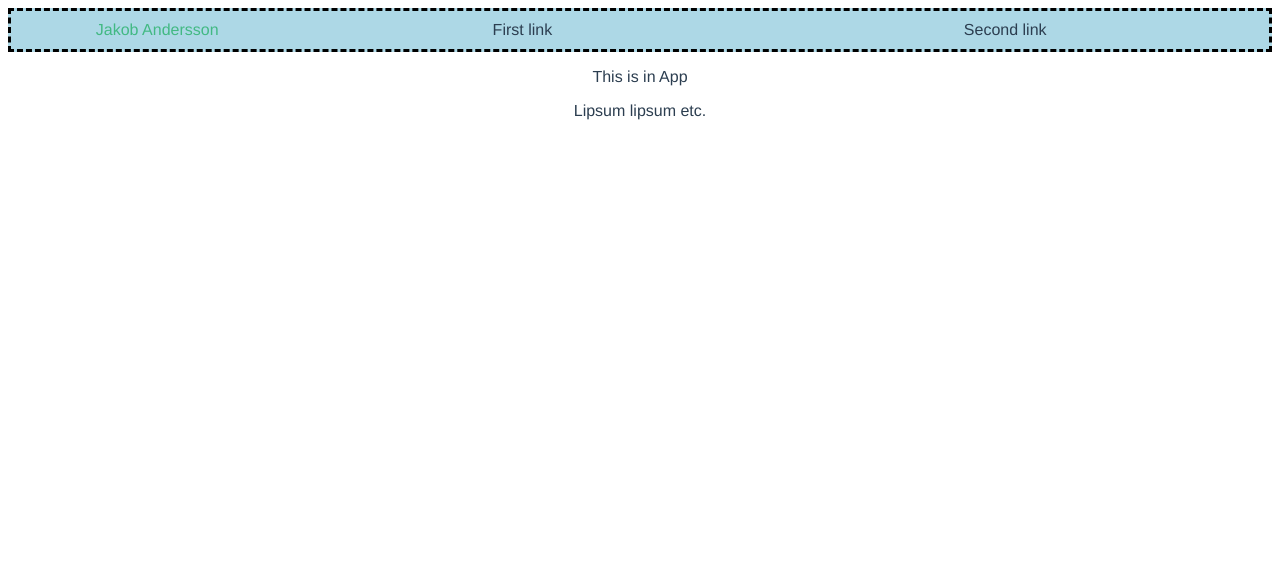
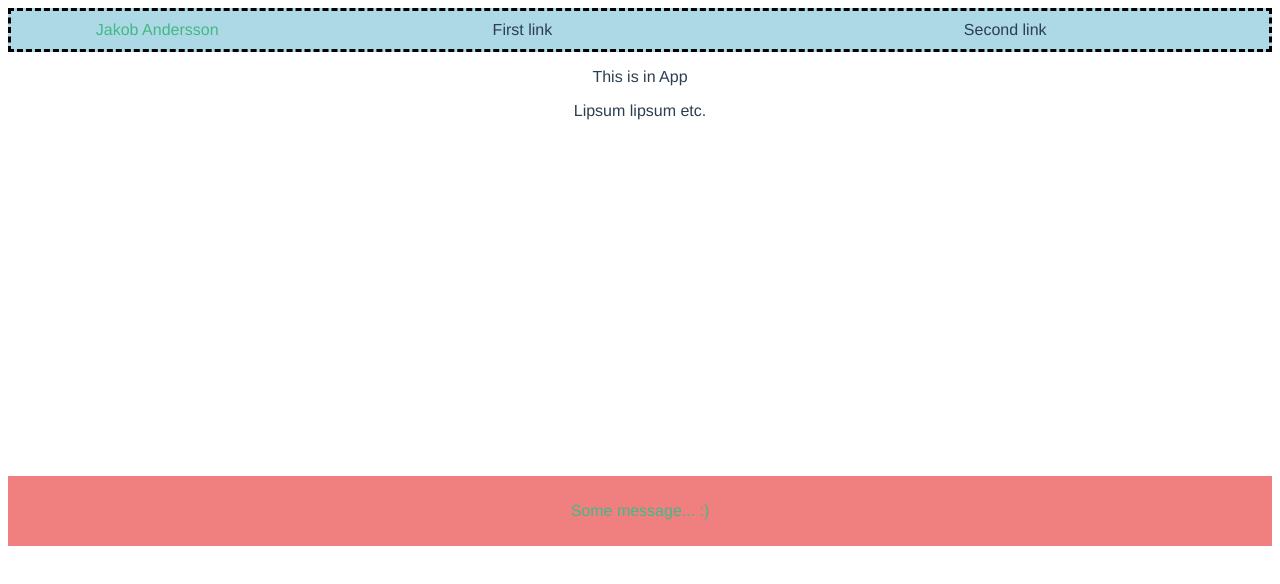
Before and after one commit to jakobilobi/jakob-cv-site, a Vue app: page / in a window 1280 px wide. Shown: the top 584 px of the page. Built offline with nearby package versions, Linux system fonts and the light colour scheme.

Commit message:
Add FooterBar.

```diff
--- a/src/App.vue
+++ b/src/App.vue
@@ -2,19 +2,23 @@
   <div id="app">
     <HeaderBar navigationTitle="Jakob Andersson"/>
     <body>
+      <!-- replace with component -->
       <p>This is in App</p>
       <p>Lipsum lipsum etc.</p>
     </body>
+    <FooterBar />
   </div>
 </template>
 
 <script>
 import HeaderBar from './components/HeaderBar.vue'
+import FooterBar from './components/FooterBar.vue'
 
 export default {
   name: 'App',
   components: {
-    HeaderBar
+    HeaderBar,
+    FooterBar
   }
 }
 </script>
@@ -27,5 +31,12 @@ export default {
   text-align: center;
   color: #2c3e50;
   margin-top: 0px;
+  margin-bottom: 0px;
 }
+
+/* temporary */
+body {
+  height: 400px;
+}
+
 </style>
--- /dev/null
+++ b/src/components/FooterBar.vue
@@ -0,0 +1,26 @@
+<template>
+    <div id="footerBar">
+        <div id="footerContent">
+            <p>Some message... :)</p>
+        </div>
+    </div>
+</template>
+
+<script>
+export default {
+    name: 'FooterBar'
+}
+</script>
+
+<style scoped>
+#footerBar {
+    width: auto;
+    padding: 10px;
+    background-color: lightcoral;
+}
+
+#footerContent {
+    text-align: center;
+    color: #42b983;
+}
+</style>
```
